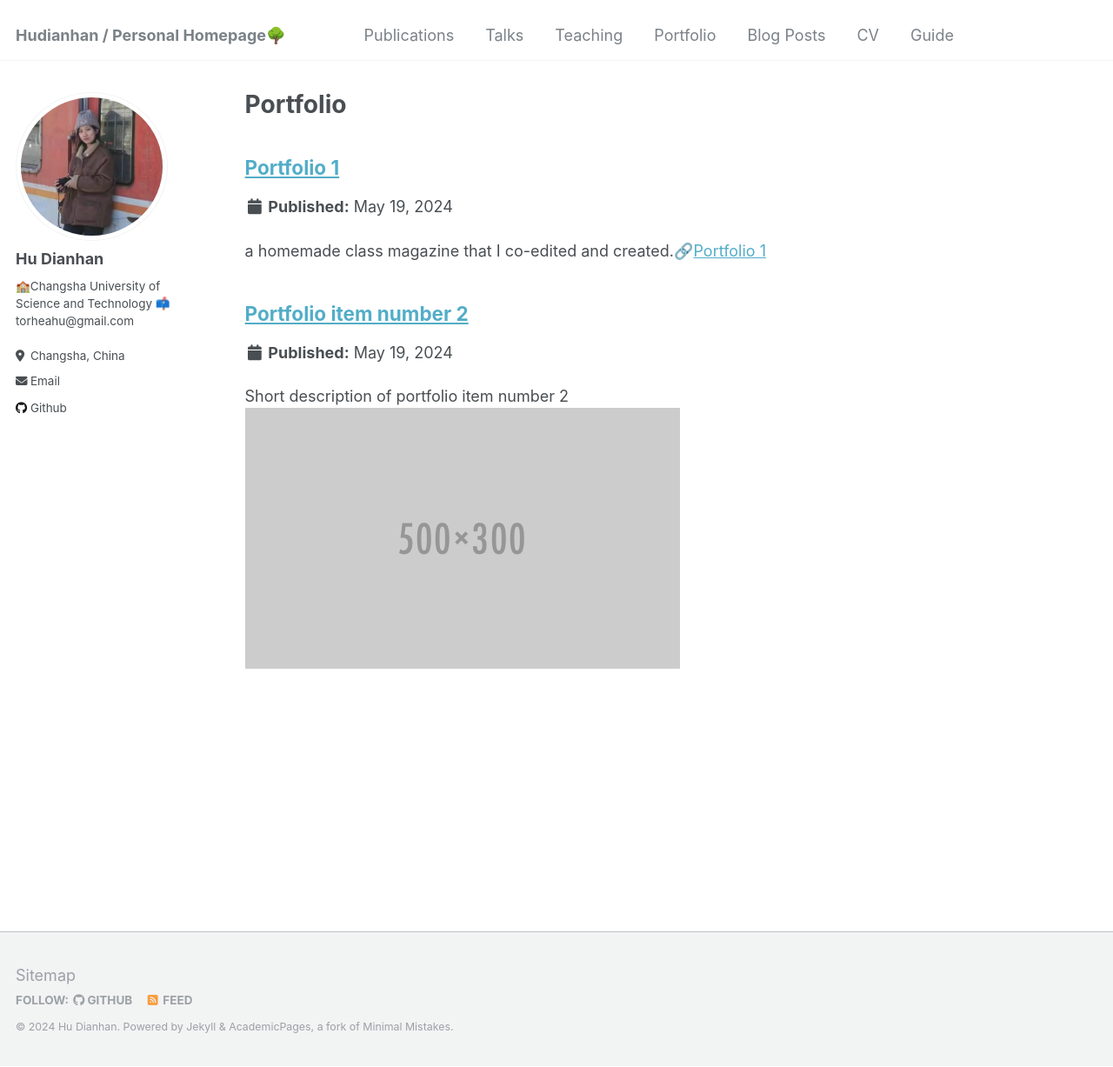
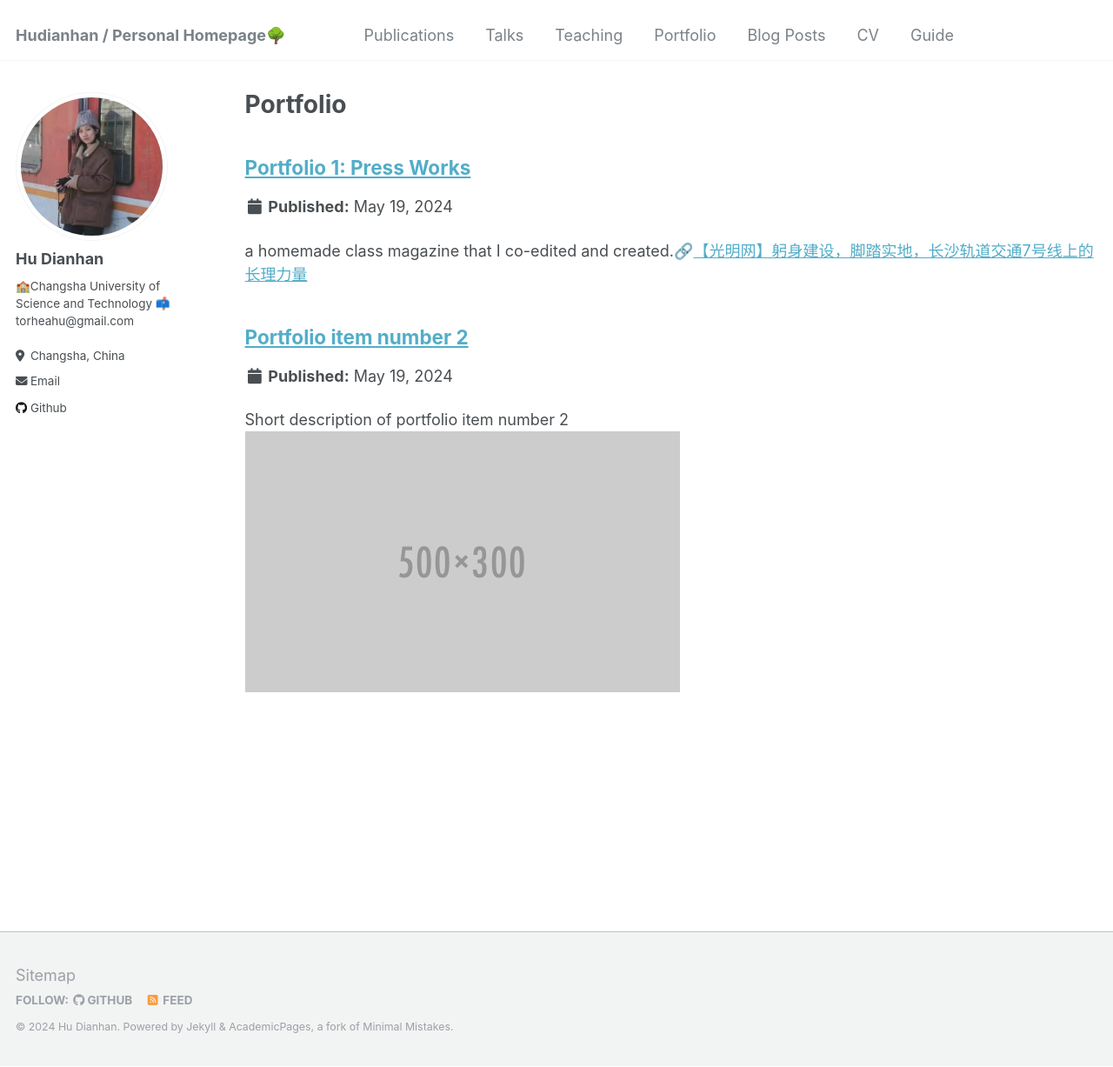
Before and after one commit to Rheahu816/Rheahu.github.io, a Jekyll site: the page built from _pages/portfolio.html, in a window 1280 px wide and 1227 px high. Shown: the whole window at 87% size. Built offline with Jekyll 4.4.1, drawn with Linux system fonts in a browser that asks for light colours.

Commit message:
Update portfolio-1.md

```diff
--- a/_portfolio/portfolio-1.md
+++ b/_portfolio/portfolio-1.md
@@ -1,6 +1,8 @@
 ---
-title: "Portfolio 1"
-excerpt: "a homemade class magazine that I co-edited and created.🔗[Portfolio 1](https://pan.baidu.com/s/15wSSGApDUsSrThpVggEpuQ?pwd=2w24)"
+title: "Portfolio 1: Press Works"
+excerpt: "🔗[Portfolio 1][【新湖南】为爱奔赴，与“理”同行 ——长沙理工大学举办第四届校友健步行活动](https://m.voc.com.cn/xhn/news/202305/18065259.html)"
+excerpt: "a homemade class magazine that I co-edited and created.🔗[【光明网】躬身建设，脚踏实地，长沙轨道交通7号线上的长理力量](http://news.hnjy.com.cn/content/646742/59/12955127.html)"
+
 collection: portfolio
 ---
 
```
